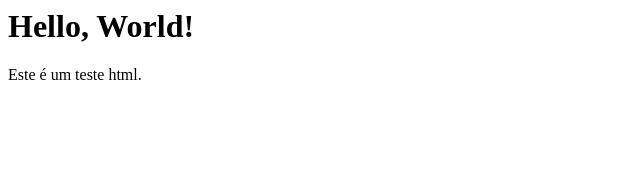
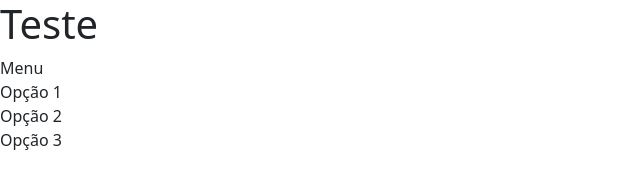
Before and after one commit to lucasfornari/lab, a website: page index.html in a window 1280 px wide. Shown: the whole page, without its empty margins (0-640 px from the left). Drawn offline with nearby package versions, Linux system fonts and the light colour scheme.

```diff
--- a/index.html
+++ b/index.html
@@ -1,9 +1,19 @@
-<html>
-    <head>
-        <title>Lab - Lucas Fornari (main)</title>
-    </head>
-    <body>
-        <h1>Hello, World!</h1>
-        <p>Este é um teste html.</p>
-    </body>
+<!doctype html>
+<html lang="en">
+  <head>
+    <meta charset="utf-8">
+    <meta name="viewport" content="width=device-width, initial-scale=1">
+    <title>Lucas Fornari - Lab</title>
+    <link href="https://cdn.jsdelivr.net/npm/bootstrap@5.3.8/dist/css/bootstrap.min.css" rel="stylesheet" integrity="sha384-sRIl4kxILFvY47J16cr9ZwB07vP4J8+LH7qKQnuqkuIAvNWLzeN8tE5YBujZqJLB" crossorigin="anonymous">
+  </head>
+  <body>
+    <h1>Teste</h1>
+    <div class="div">Menu</div>
+    <div class="div">
+        <span class="div" src="menu/projeto1.html">Opção 1</span>
+    </div>
+    <div class="div">Opção 2</div>
+    <div class="div">Opção 3</div>
+    <script src="https://cdn.jsdelivr.net/npm/bootstrap@5.3.8/dist/js/bootstrap.bundle.min.js" integrity="sha384-FKyoEForCGlyvwx9Hj09JcYn3nv7wiPVlz7YYwJrWVcXK/BmnVDxM+D2scQbITxI" crossorigin="anonymous"></script>
+  </body>
 </html>
--- /dev/null
+++ b/package.json
@@ -0,0 +1,5 @@
+{
+  "dependencies": {
+    "bootstrap": "^5.3.8"
+  }
+}
```
Also changed, not shown: menu/projeto1.html (added, +1 -0 lines), 2 other files.
